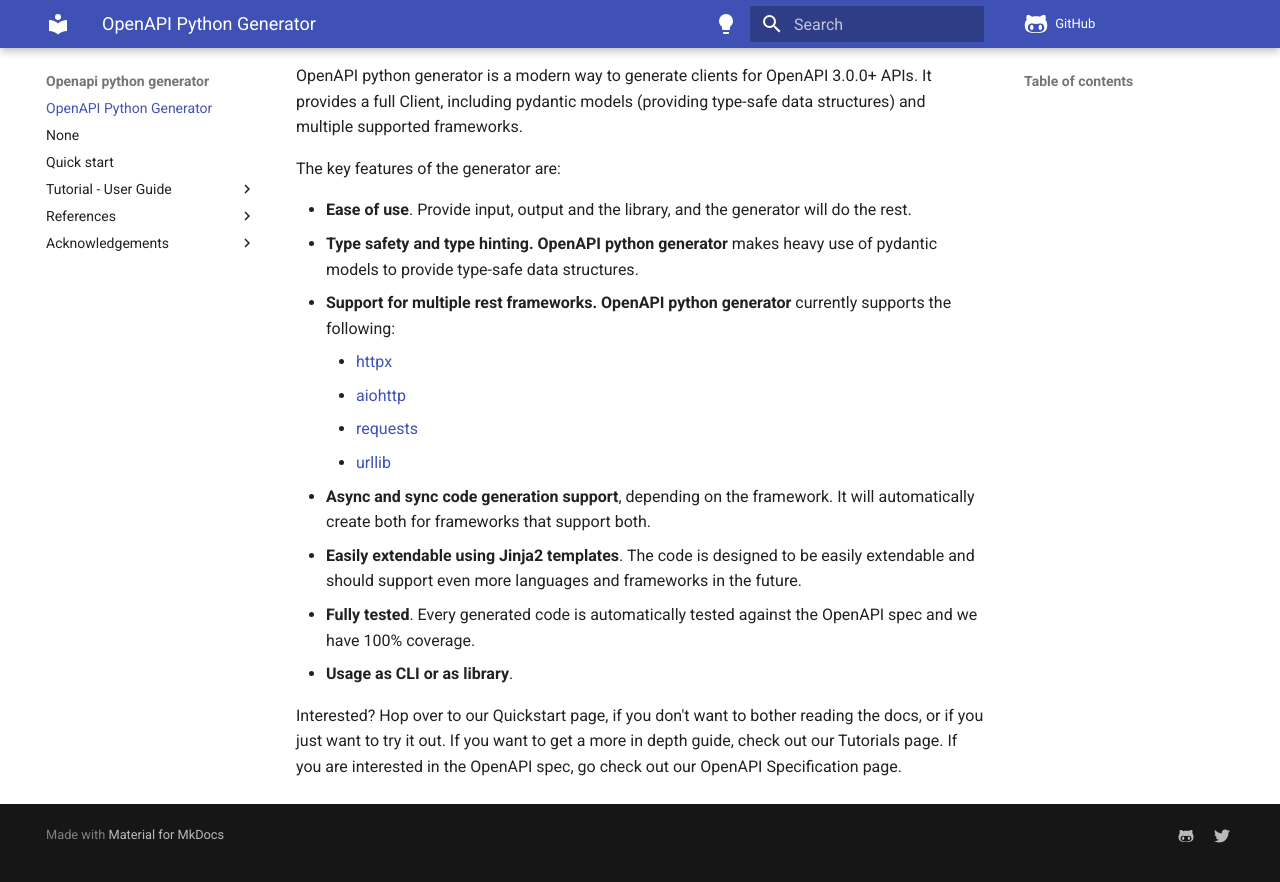
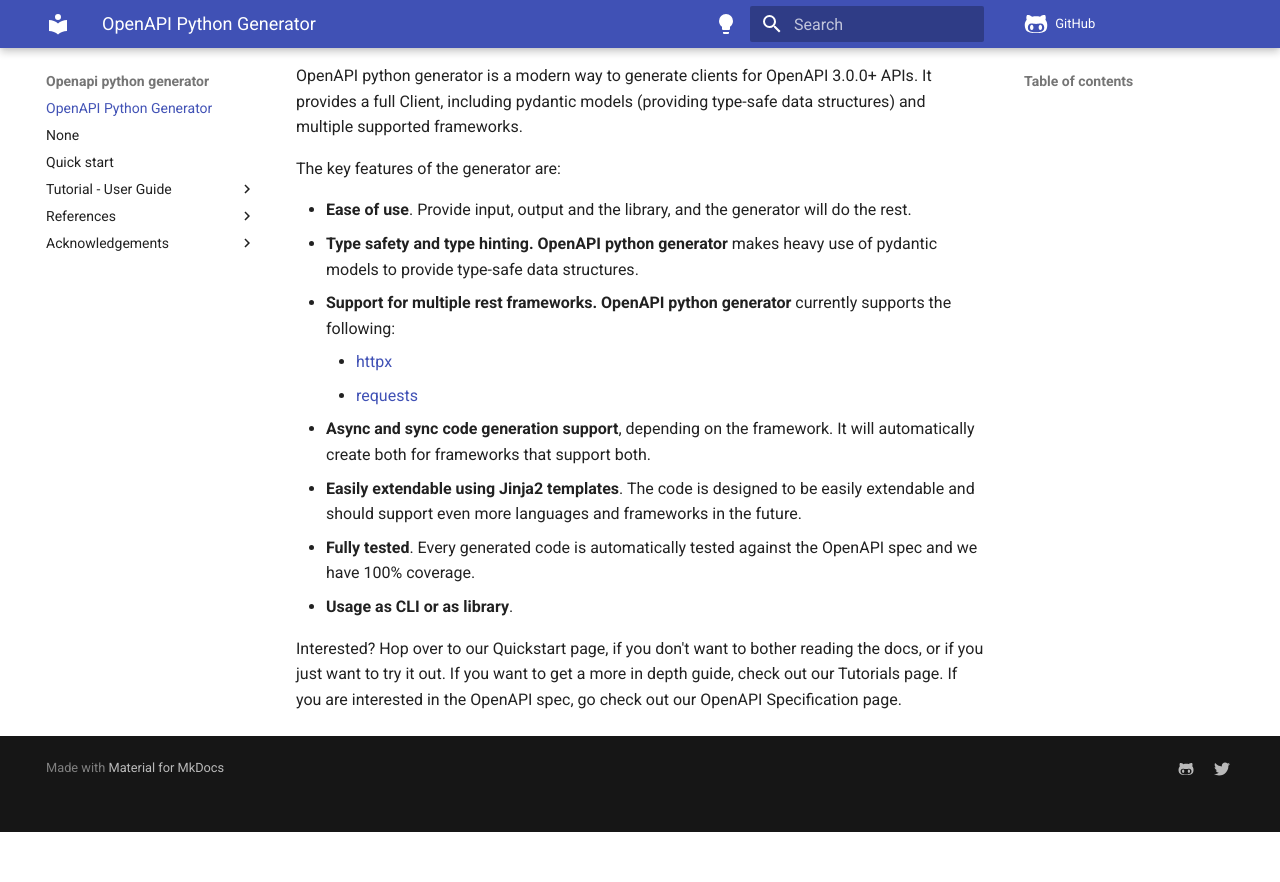
Before and after one commit to MarcoMuellner/openapi-python-generator, an MkDocs documentation site: the page built from docs/index.md, in a window 1280 px wide and 900 px high, scrolled down 567 px. Shown: the top 882 px of the window. Built offline with MkDocs 1.6.1 and Material for MkDocs 9.7.7, drawn with Linux system fonts in a browser that asks for light colours; comment, search, counter and statistics services are not loaded; after the commit the page ends 1399 px from its top, so only the background shows below that.

Commit message:
- Updated docs

```diff
--- a/docs/index.md
+++ b/docs/index.md
@@ -22,9 +22,7 @@
 - __Type safety and type hinting.__ __OpenAPI python generator__ makes heavy use of pydantic models to provide type-safe data structures.
 - __Support for multiple rest frameworks.__ __OpenAPI python generator__ currently supports the following:
     - [httpx](https://pypi.org/project/httpx/)
-    - [aiohttp](https://pypi.org/project/aiohttp/)
     - [requests](https://pypi.org/project/requests/)
-    - [urllib](https://pypi.org/project/urllib3/)
 - __Async and sync code generation support__, depending on the framework. It will automatically create both for frameworks that support both.
 - __Easily extendable using Jinja2 templates__. The code is designed to be easily extendable and should support even more languages and frameworks in the future.
 - __Fully tested__. Every generated code is automatically tested against the OpenAPI spec and we have 100% coverage.
```
Also changed, not shown: README.md (+0 -2 lines).
